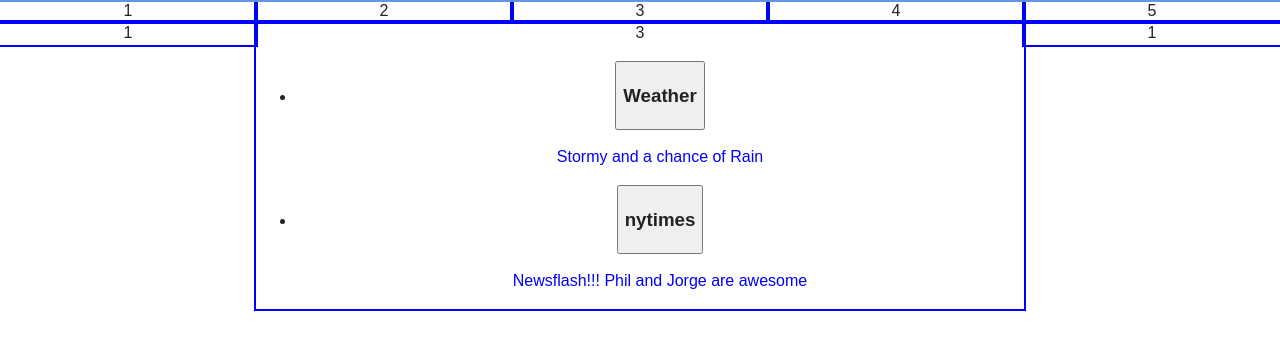
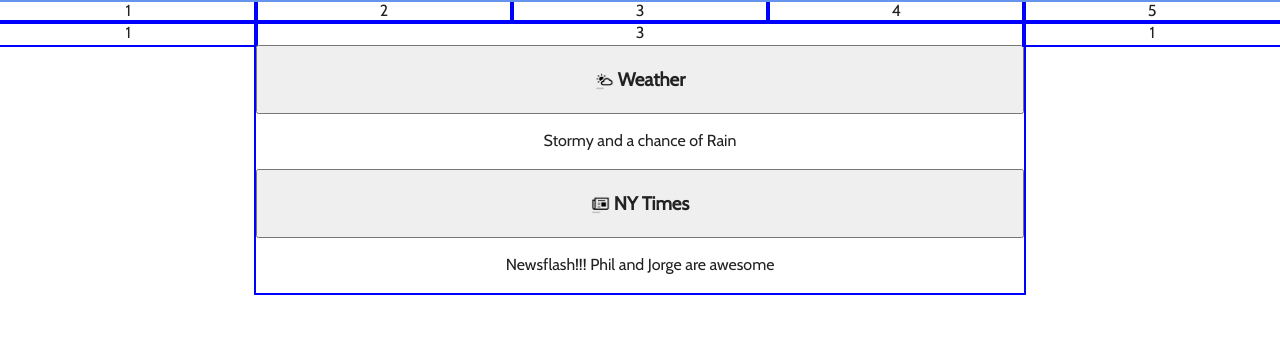
Before and after one commit to pcreglow/TIY---Mashup, a website: page src/index.html in a window 1280 px wide. Drawn offline with nearby package versions, Linux system fonts and the light colour scheme; files that its build step writes are made by us from their sources; files whose address does not match are found by name.

Commit message:
Tabs look good, need to work on position. Tabs also have icons
We got the icons sized up and looking good. Font looks good. Next we may style the buttons and add a gradient.

```diff
--- a/src/index.html
+++ b/src/index.html
@@ -12,6 +12,7 @@
   <link rel="stylesheet" href="../bower_components/normalize.css/normalize.css" />
   <!-- endbower -->
   <link rel="stylesheet" href="css/main.css">
+  <link href='http://fonts.googleapis.com/css?family=Cabin' rel='stylesheet' type='text/css'>
 
 </head>
 
@@ -37,16 +38,20 @@
       <div id="container">
 
         <section>
-          <ul>
-            <li>
+          <ul id="tabs">
+            <li class="info">
               <button id="weather" class="button">
-                <h3>Weather</h3>
+                <h3 class="weather-header">
+                  <img src="img/weather.png"> Weather
+
+                </h3>
               </button>
               <p>Stormy and a chance of Rain</p>
             </li>
-            <li>
+            <li class="info">
               <button id="nytimes" class="button">
-                <h3>nytimes</h3>
+                <h3 class="nytimes-header">
+                  <img src="img/news.png"> NY Times</h3>
               </button>
               <p>Newsflash!!! Phil and Jorge are awesome</p>
             </li>
--- a/src/scss/custom.scss
+++ b/src/scss/custom.scss
@@ -1,3 +1,40 @@
-p{
-  color:blue;
+body{
+  font-family: 'Cabin', sans-serif;
 }
+
+#container{
+
+}
+#tabs{ //UL's
+  display: block;
+  margin: 0;
+  padding: 0;
+}
+
+.info{//Li's
+  list-style: none;
+}
+button{
+  width: 100%;
+  margin: 0;
+}
+
+img{
+  width: 1em;
+}
+/* .weather-header::before{
+  content: url(../img/weather.png)
+}
+.news-header::before{
+  content: url(../img/news.png)
+
+}
+.weather-header{
+  width: 10px;
+  height: 1%;
+}
+
+.news-header{
+  width: 1%;
+  height: 1%;
+} */
```
Also changed, not shown: src/css/main.css, src/img/news.png (added), src/img/weather.png (added).
